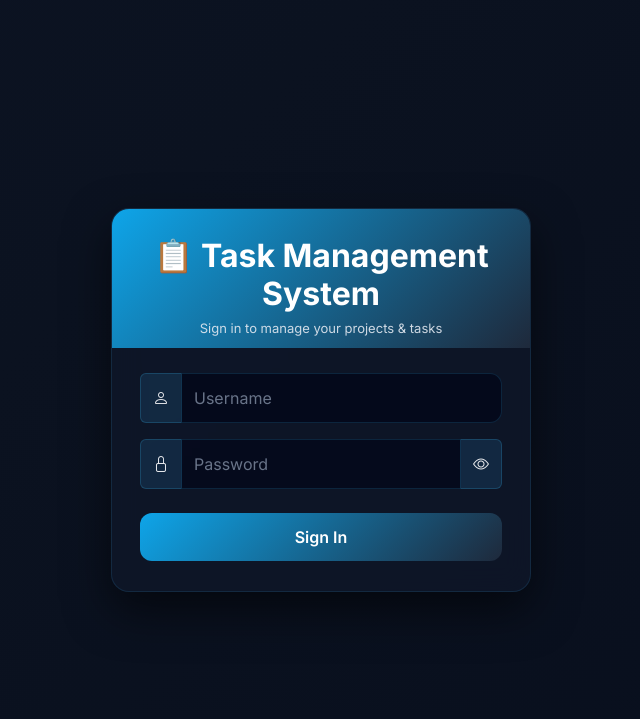
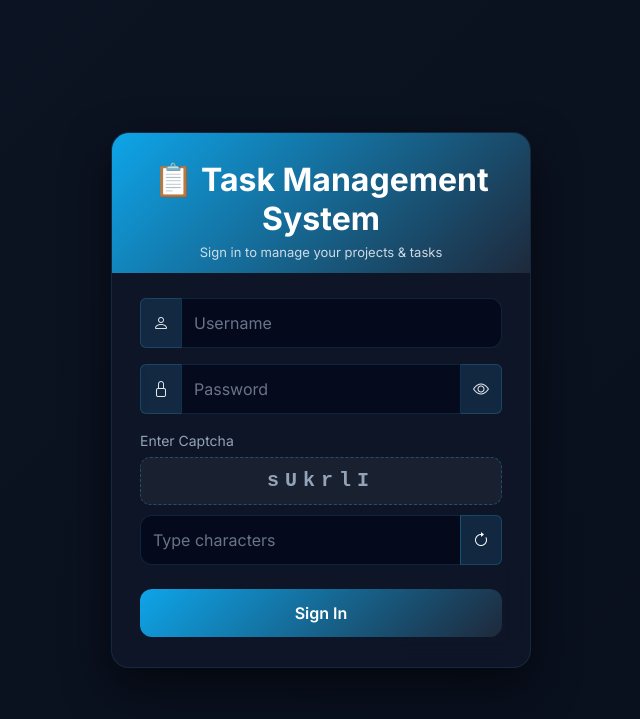
Before and after one commit to mrnirob143/project_management_system, a Django app: page / in a window 1280 px wide. Shown: the top 719 px of the page, without its empty margins (319-959 px from the left). Run offline with Django 5.2, Linux system fonts and the light colour scheme; some libraries are stand-ins or nearby versions.

Commit message:
add login captcha

```diff
--- a/myproject/settings.py
+++ b/myproject/settings.py
@@ -121,7 +121,8 @@ USE_TZ = True
 
 # Static files (CSS, JavaScript, Images)
 # https://docs.djangoproject.com/en/6.0/howto/static-files/
-
+RECAPTCHA_SITE_KEY = "YOUR_SITE_KEY"
+RECAPTCHA_SECRET_KEY = "YOUR_SECRET_KEY"
 STATIC_URL = 'static/'
 MEDIA_URL = '/media/'
 MEDIA_ROOT = os.path.join(BASE_DIR, 'media')
--- a/templates/login.html
+++ b/templates/login.html
@@ -34,97 +34,95 @@ body {
 .login-card {
     width: 420px;
     border-radius: 18px;
-
     background: rgba(15, 23, 42, 0.75);
     backdrop-filter: blur(14px);
-
     border: 1px solid rgba(56, 189, 248, 0.12);
-
     box-shadow: 0 18px 45px rgba(0,0,0,0.55);
-
     overflow: hidden;
     transition: 0.3s ease;
 }
-
 .login-card:hover {
     transform: translateY(-4px);
     box-shadow: 0 25px 60px rgba(0,0,0,0.65);
 }
-
 .login-header {
     text-align: center;
     padding: 28px 20px 10px;
-
     background: linear-gradient(135deg, #0ea5e9, #1e293b);
     color: #ffffff;
 }
-
 .login-header h2 {
     margin: 0;
     font-weight: 700;
 }
-
 .login-header p {
     margin: 5px 0 0;
     font-size: 13px;
     color: #e2e8f0;
     opacity: 0.9;
 }
-
 .login-body {
     padding: 25px 28px 30px;
 }
 .input-group {
     margin-bottom: 16px;
 }
-
 .input-group-text {
     background: rgba(56, 189, 248, 0.12);
     border: 1px solid rgba(56, 189, 248, 0.2);
     color: #e5e7eb;
 }
-
 .form-control {
     background: rgba(2, 6, 23, 0.65);
     border: 1px solid rgba(56, 189, 248, 0.15);
-
     color: #ffffff !important;
-
     border-radius: 12px;
     padding: 12px;
-
     outline: none;
 }
-
 .form-control::placeholder {
     color: rgba(148,163,184,0.7);
 }
-
 .form-control:focus {
     border-color: #38bdf8;
     box-shadow: 0 0 0 3px rgba(56,189,248,0.2);
     background: rgba(2, 6, 23, 0.85);
 }
+
+/* Captcha UI Section Style - Keeping it consistent with your theme */
+.captcha-display {
+    background: rgba(255, 255, 255, 0.05);
+    border: 1px dashed rgba(56, 189, 248, 0.3) !important;
+    color: #94a3b8;
+    font-family: 'Courier New', monospace;
+    font-size: 20px;
+    font-weight: bold;
+    letter-spacing: 6px;
+    border-radius: 10px;
+    user-select: none;
+    margin-bottom: 10px;
+}
+.captcha-label {
+    font-size: 14px;
+    color: #94a3b8;
+    margin-bottom: 6px;
+    display: block;
+}
+
 .btn-login {
     width: 100%;
-
     background: linear-gradient(135deg, #0ea5e9, #1e293b);
     border: none;
-
     color: #ffffff;
     font-weight: 600;
-
     padding: 12px;
     border-radius: 12px;
-
     transition: 0.25s ease;
 }
-
 .btn-login:hover {
     transform: translateY(-2px);
     box-shadow: 0 12px 30px rgba(56,189,248,0.25);
 }
-
 .btn-login:active {
     transform: scale(0.98);
 }
@@ -179,6 +177,25 @@ body {
                         <i class="bi bi-eye" id="eyeIcon"></i>
                     </span>
                 </div>
+
+                <div class="mt-2 mb-3">
+                    <span class="captcha-label">Enter Captcha</span>
+                    <div id="captchaDisplay" class="captcha-display text-center py-2 border">
+                        </div>
+                    <div class="input-group">
+                        <input type="text"
+                               name="captcha_input"
+                               id="captchaInput"
+                               class="form-control"
+                               placeholder="Type characters">
+                        <button class="input-group-text btn btn-secondary text-white"
+                                type="button"
+                                onclick="generateCaptcha()">
+                            <i class="bi bi-arrow-clockwise"></i>
+                        </button>
+                    </div>
+                </div>
+
                 <button class="btn btn-login w-100 text-white mt-2">
                     Sign In
                 </button>
@@ -202,6 +219,21 @@ function togglePassword() {
         icon.classList.add("bi-eye");
     }
 }
+
+// Simple Captcha Logic - Keeps everything original
+function generateCaptcha() {
+    const chars = "0123456789ABCDEFGHIJKLMNOPQRSTUVWXYZabcdefghijklmnopqrstuvwxyz";
+    let captcha = "";
+    for (let i = 0; i < 6; i++) {
+        captcha += chars.charAt(Math.floor(Math.random() * chars.length));
+    }
+    document.getElementById("captchaDisplay").innerText = captcha;
+}
+
+// Initial captcha on load
+window.onload = function() {
+    generateCaptcha();
+};
 </script>
 
 <script src="https://cdn.jsdelivr.net/npm/bootstrap@5.3.2/dist/js/bootstrap.bundle.min.js"></script>
```
